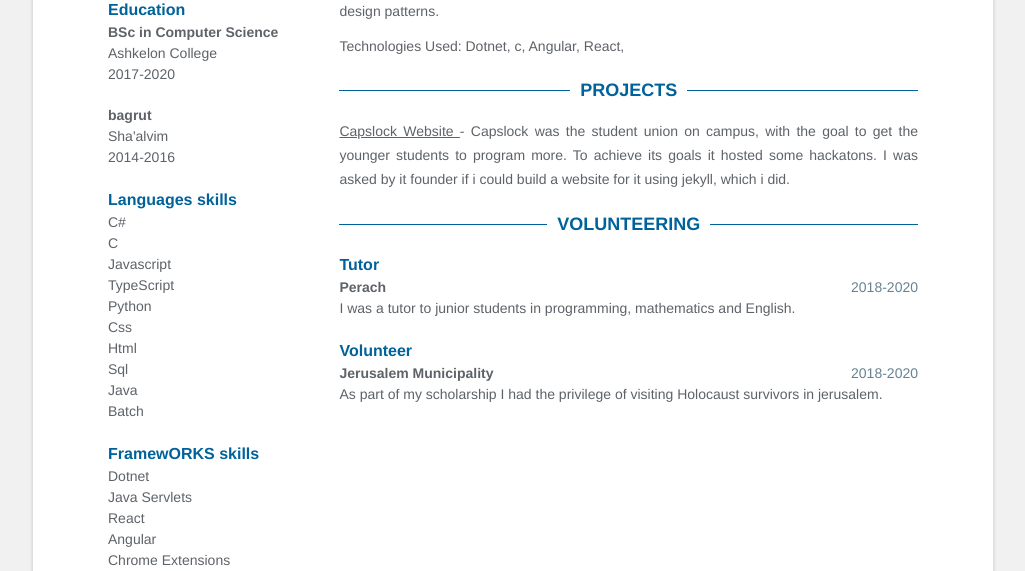
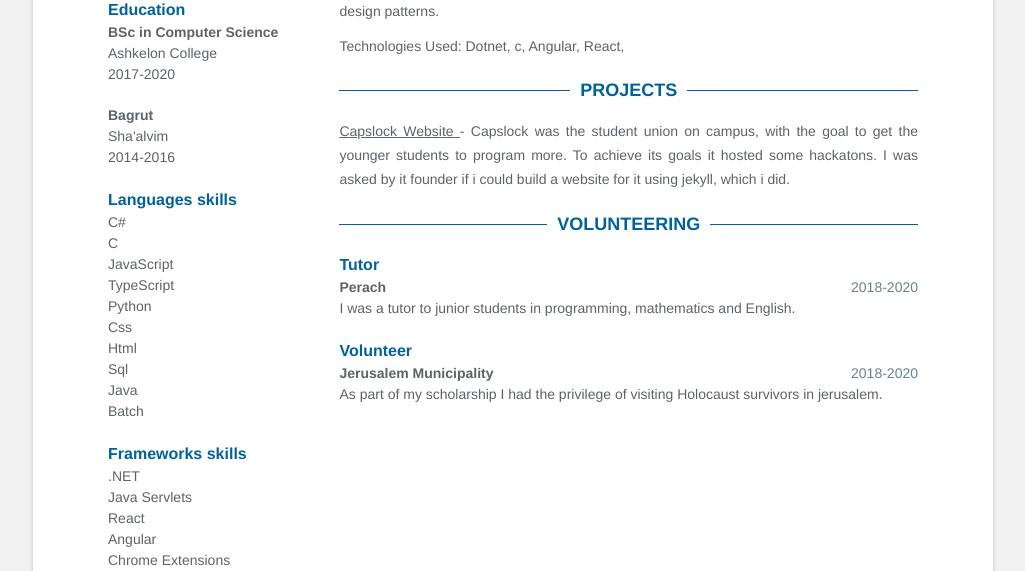
Before and after one commit to chaniheller97/my-cv, a Jekyll site: the page built from index.html, in a window 1280 px wide. Shown: the part 444-1015 px from the top of the page, without its empty margins (127-1152 px from the left). Built offline with Jekyll 4.4.1, drawn with Linux system fonts in a browser that asks for light colours.

Commit message:
Update data.yml
lior spelcheck

```diff
--- a/_data/data.yml
+++ b/_data/data.yml
@@ -21,7 +21,7 @@ education:
     time: 2017-2020
     university: Ashkelon College
 
-  - degree: bagrut
+  - degree: Bagrut
     time: 2014-2016
     university: Sha'alvim
 
@@ -30,7 +30,7 @@ skills:
     skill:
     - C#
     - C
-    - Javascript
+    - JavaScript
     - TypeScript
     - Python
     - Css
@@ -39,9 +39,9 @@ skills:
     - Java
     - Batch
 
-  - category: FramewORKS
+  - category: Frameworks
     skill:
-      - Dotnet
+      - .NET
       - Java Servlets
       - React
       - Angular
```
